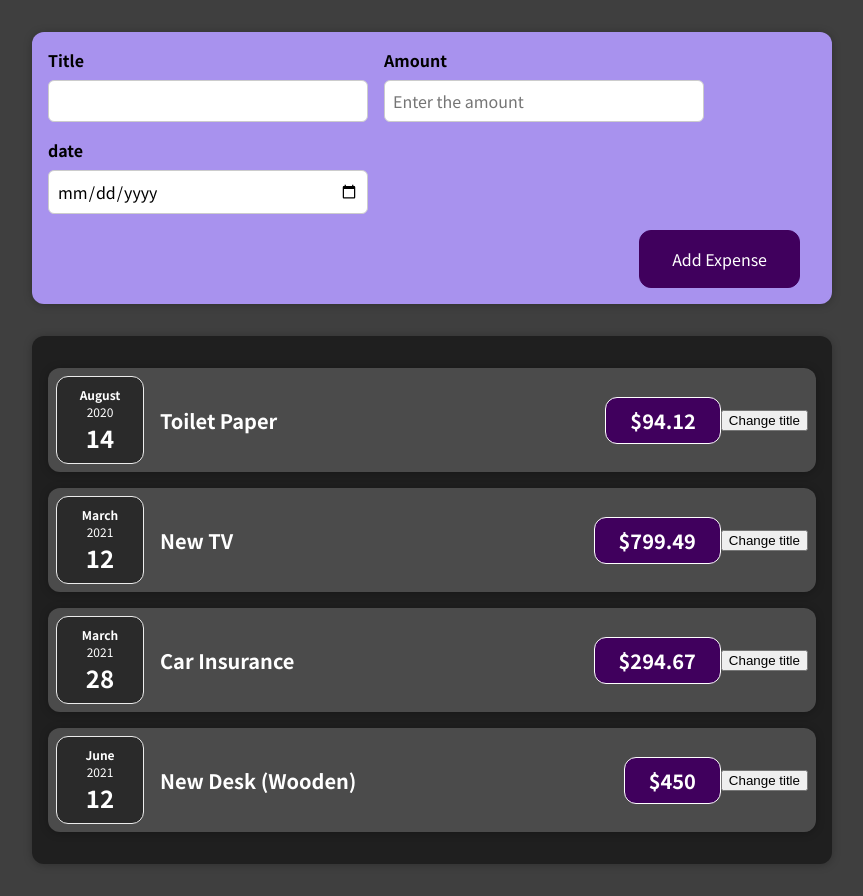
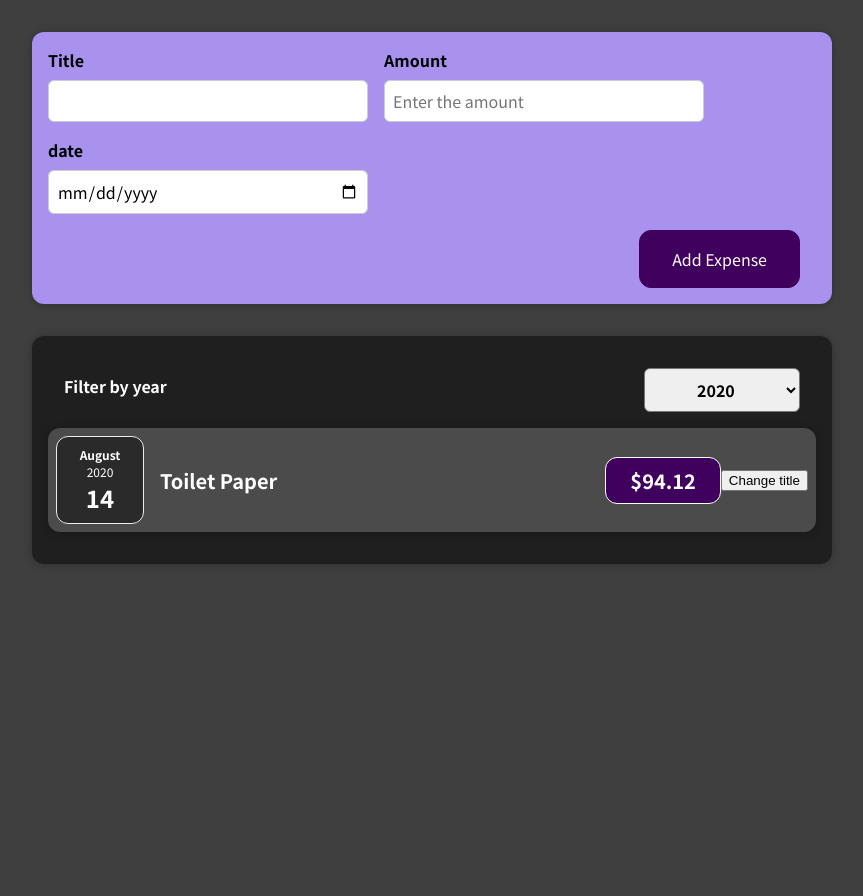
Before and after one commit to amishverma/Budget-Expenser, a React (Create React App) app: page / in a window 1280 px wide. Shown: the whole page, without its empty margins (208-1071 px from the left). After the commit the page ends 800 px from the top, so only its background shows below. Built offline with nearby package versions, Linux system fonts and the light colour scheme.

Commit message:
Functionality of filter by year is added

```diff
--- a/src/components/Expenses/Expenses.js
+++ b/src/components/Expenses/Expenses.js
@@ -11,10 +11,22 @@ function Expenses(props) {
     console.log("expense.js");
     setFilteredYear(selectedYear);
   };
+
+
+  const filteredExpenses=props.items.filter((expense)=>{
+    return expense.date.getFullYear().toString()===filteredYear;
+  })
   return (
     <div>
       <Card className="expenses">
-        {props.items.map((expense)=><ExpenseItem title={expense.title} amount={expense.amount} date={expense.date}></ExpenseItem> )}
+
+        <ExpensesFilter
+          selected={filteredYear}
+          onChangeFilter={filterChangeHandler}
+        ></ExpensesFilter>
+        {/* {props.items.map((expense)=><ExpenseItem  title={expense.title} amount={expense.amount} date={expense.date} key={expense.id}></ExpenseItem> )} */}
+
+        {filteredExpenses.map((expense)=><ExpenseItem  title={expense.title} amount={expense.amount} date={expense.date} key={expense.id}></ExpenseItem> )}
       </Card>
     </div>
   );
```
Also changed, not shown: 1 other file (tests, documents, lock files or other folders).
